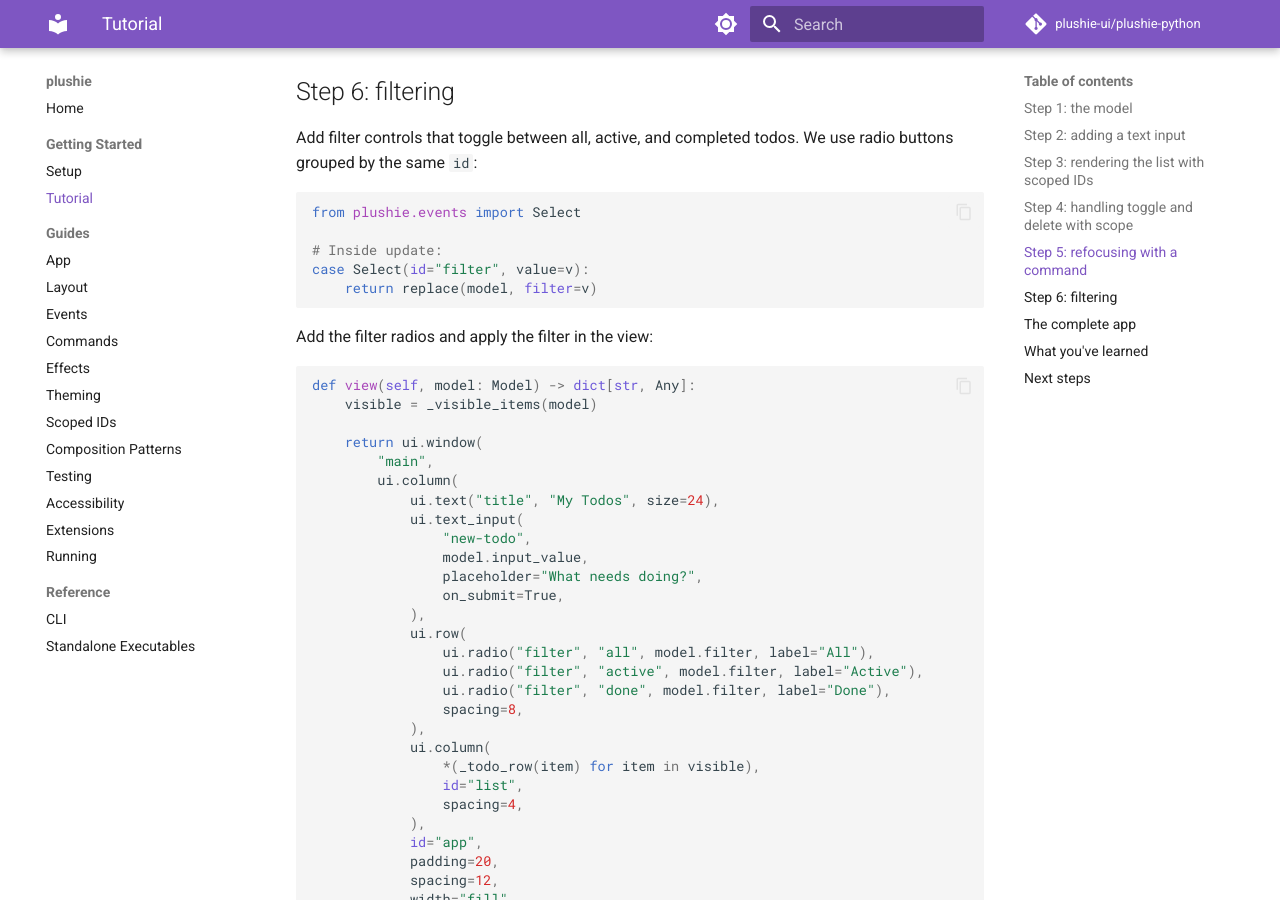
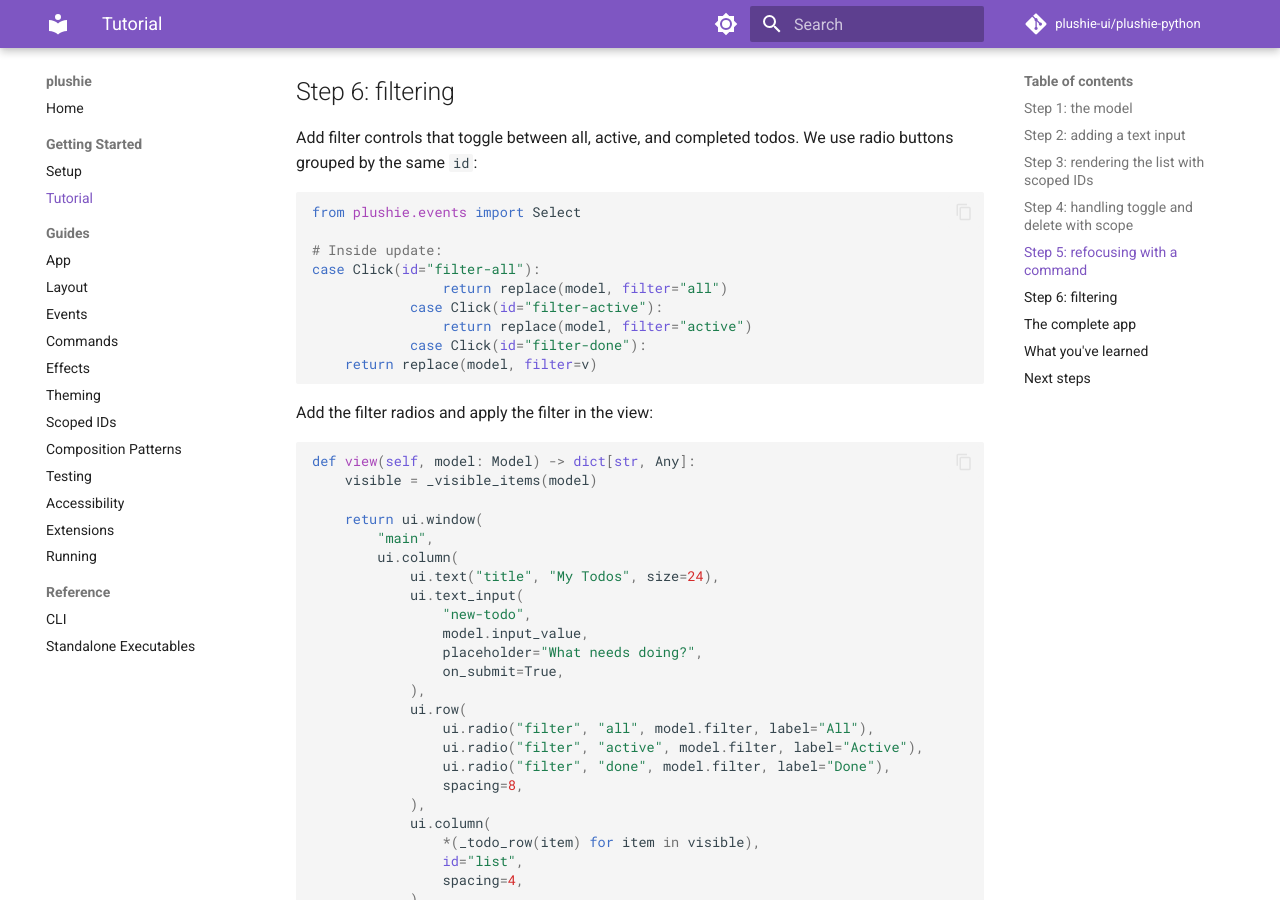
Before and after one commit to plushie-ui/plushie-python, an MkDocs documentation site: the page built from docs/tutorial.md, in a window 1280 px wide and 900 px high, scrolled down 4198 px. Built offline with MkDocs 1.6.1 and Material for MkDocs 9.7.7, drawn with Linux system fonts in a browser that asks for light colours; comment, search, counter and statistics services are not loaded; some of the changed text lies outside the part shown.

````diff
--- a/docs/tutorial.md
+++ b/docs/tutorial.md
@@ -234,7 +234,11 @@
 from plushie.events import Select
 
 # Inside update:
-case Select(id="filter", value=v):
+case Click(id="filter-all"):
+                return replace(model, filter="all")
+            case Click(id="filter-active"):
+                return replace(model, filter="active")
+            case Click(id="filter-done"):
     return replace(model, filter=v)
 ```
 
@@ -377,7 +381,11 @@
                 items = tuple(item for item in model.items if item.id != item_id)
                 return replace(model, items=items)
 
-            case Select(id="filter", value=v):
+            case Click(id="filter-all"):
+                return replace(model, filter="all")
+            case Click(id="filter-active"):
+                return replace(model, filter="active")
+            case Click(id="filter-done"):
                 return replace(model, filter=v)
 
             case _:
````
Also changed, not shown: 1 other file.
